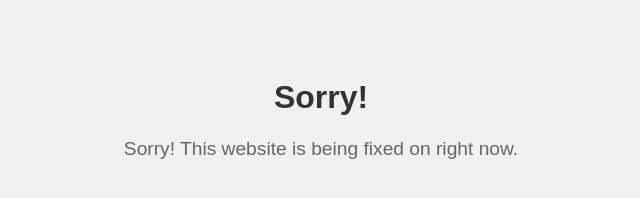
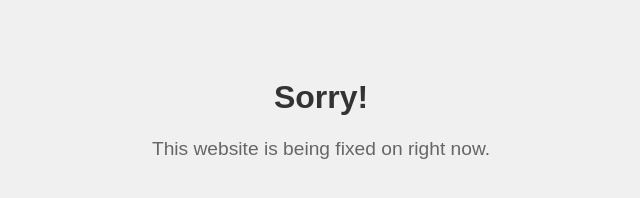
Before and after one commit to LiamKiser69/troll, a plain HTML site: page index.html in a window 1280 px wide. Shown: the full height of the page, 319-959 px from the left. Drawn offline with Linux system fonts and the light colour scheme.

Commit message:
Update index.html

```diff
--- a/index.html
+++ b/index.html
@@ -22,6 +22,6 @@
 </head>
 <body>
     <h1>Sorry!</h1>
-    <p>Sorry! This website is being fixed on right now.</p>
+    <p>This website is being fixed on right now.</p>
 </body>
 </html>
```
